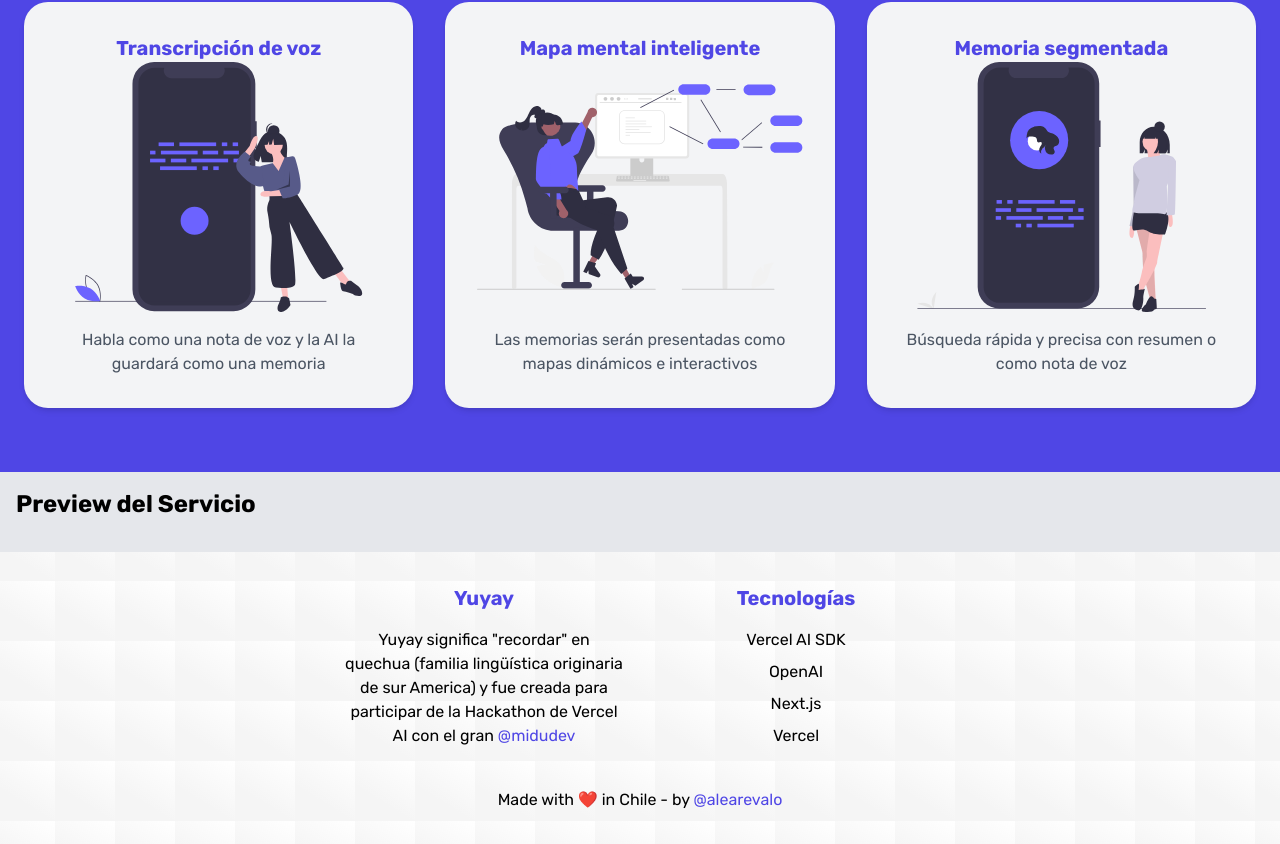
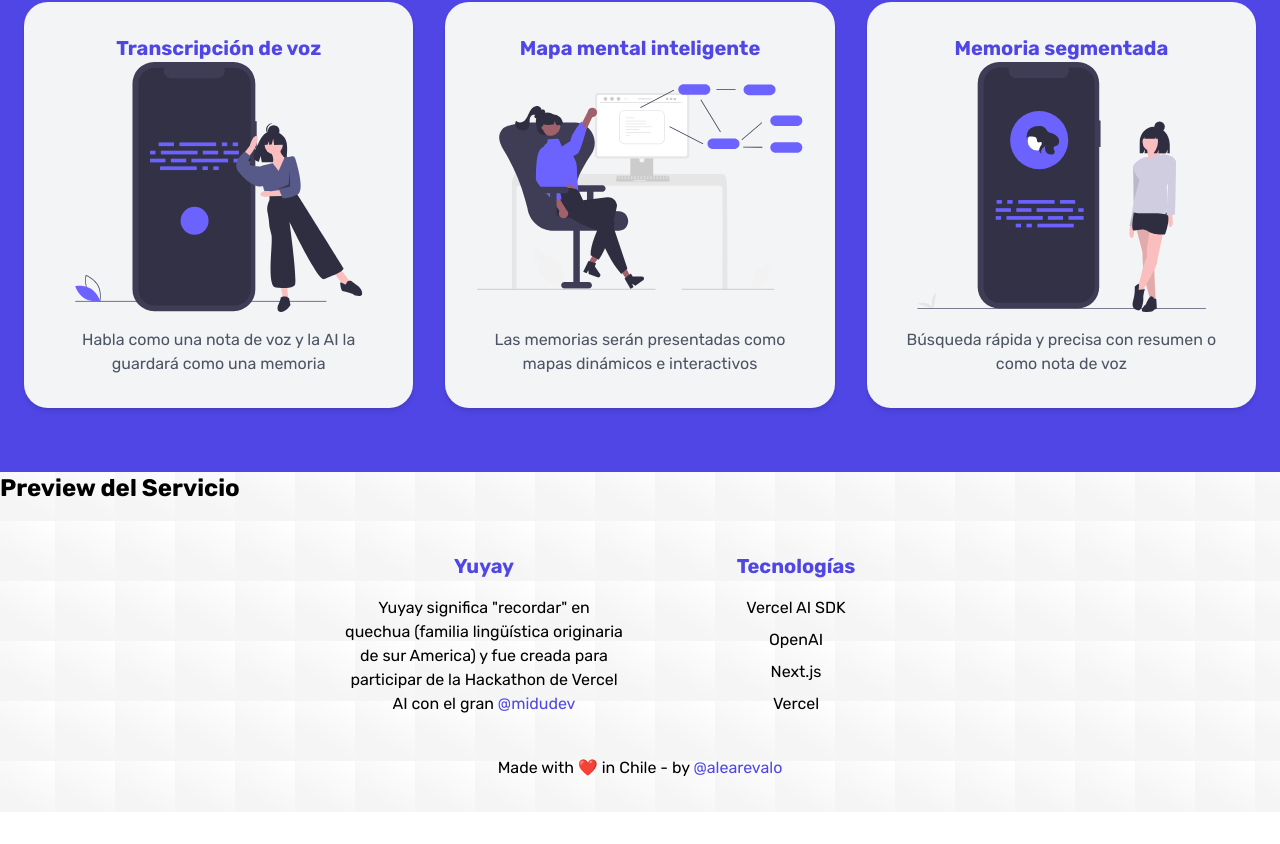
Before and after one commit to AleArevalo/Yuyay, a Next.js app: page / in a window 1280 px wide. Shown: the part 734-1578 px from the top of the page. After the commit the page ends 1546 px from the top, so only its background shows below. Built offline with nearby package versions, Linux system fonts and the light colour scheme.

Commit message:
feat: Remove unused Preview page component and update Header links

```diff
--- a/src/app/preview/page.tsx
+++ /dev/null
@@ -1,7 +0,0 @@
-export default function Preview() {
-    return (
-        <div>
-            <h1>Preview Page</h1>
-        </div>
-    )
-}
--- a/src/app/ui/header.tsx
+++ b/src/app/ui/header.tsx
@@ -22,7 +22,7 @@ const Header = () => {
       <nav className="hidden md:block">
         <ul className="flex gap-12">
           <li>
-            <Link href="/preview" className="text-indigo-600 hover:text-gray-400 font-medium">Preview</Link>
+            <Link href="/#preview" className="text-indigo-600 hover:text-gray-400 font-medium">Preview</Link>
           </li>
           <li>
             <Link href="/config" className="hover:text-gray-400 font-medium">Config</Link>
@@ -39,7 +39,7 @@ const Header = () => {
             <Link href="/#project" className="text-indigo-600 hover:text-gray-400 font-medium">Project</Link>
           </li>
           <li>
-            <Link href="/preview" className="hover:text-gray-400 font-medium">Preview</Link>
+            <Link href="/#preview" className="hover:text-gray-400 font-medium">Preview</Link>
           </li>
           <li>
             <Link href="/config" className="text-indigo-600 hover:text-gray-400 font-medium">Config</Link>
--- a/src/app/ui/preview.tsx
+++ b/src/app/ui/preview.tsx
@@ -1,6 +1,6 @@
 const Preview = () => {
     return (
-        <section className="bg-gray-200 p-4">
+        <section id="preview">
             <h2 className="text-2xl font-bold mb-4">Preview del Servicio</h2>
             {/* Aquí puedes agregar el contenido de tu preview */}
         </section>
```
